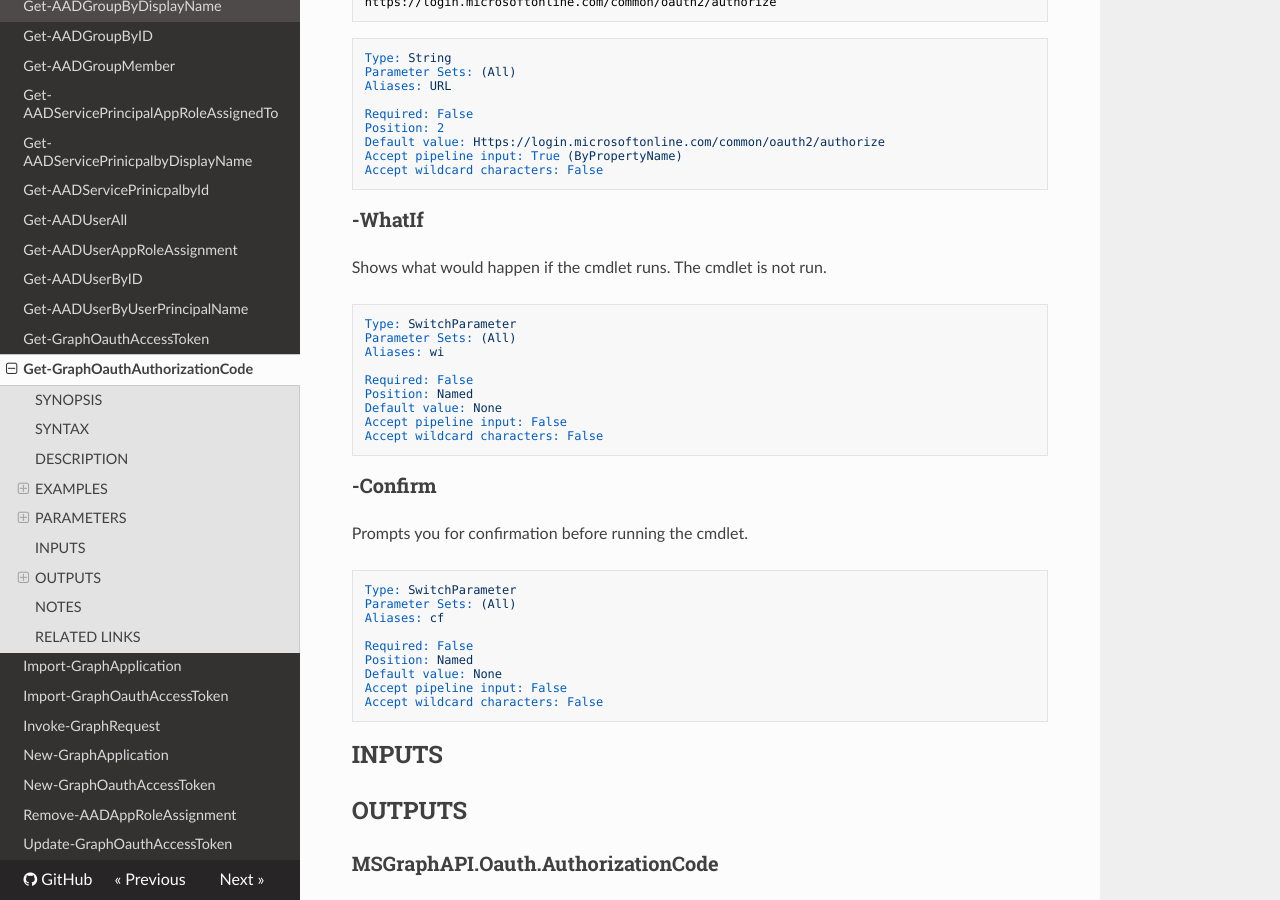
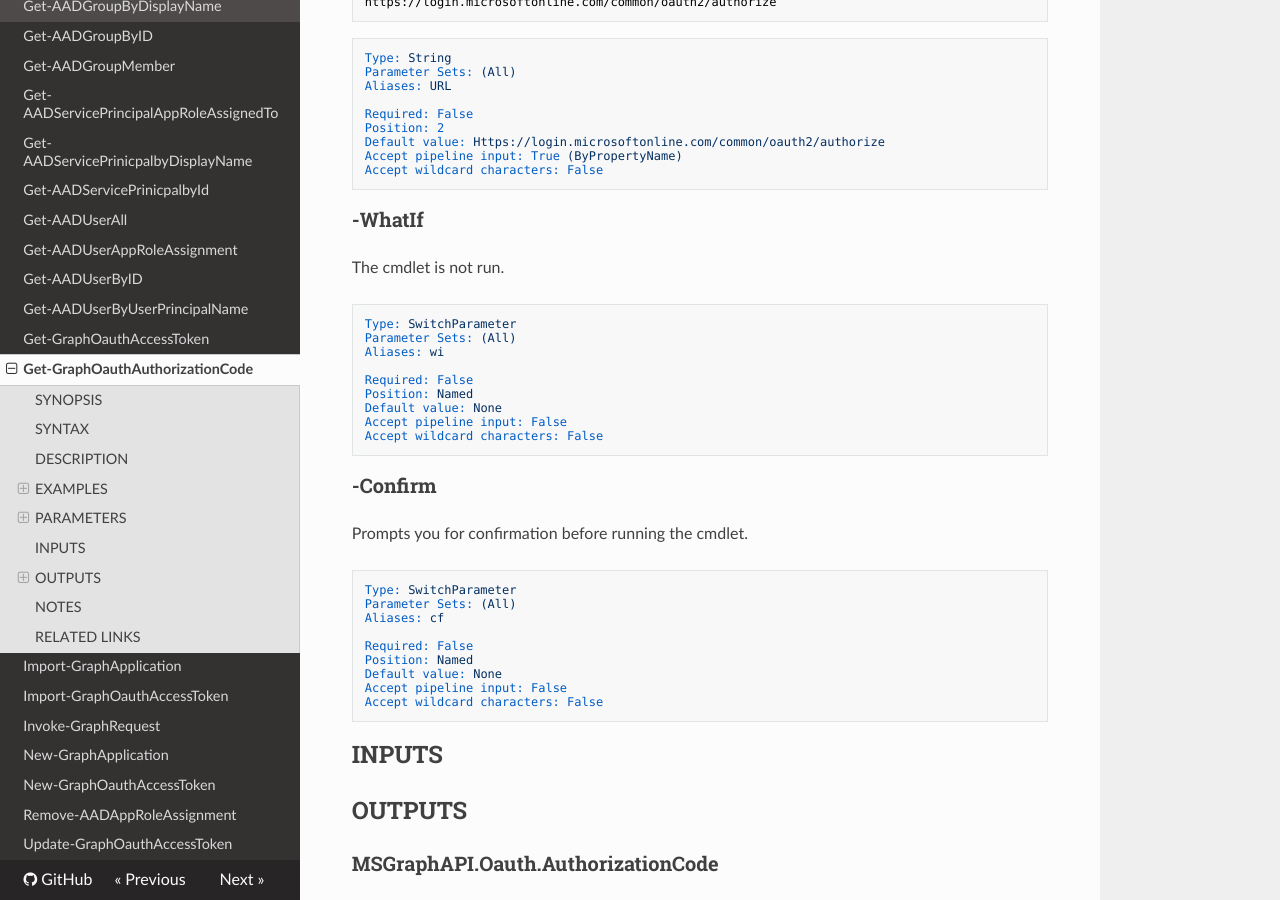
Before and after one commit to markekraus/PSMSGraph, an MkDocs documentation site: the page built from docs/functions/Get-GraphOauthAuthorizationCode.md, in a window 1280 px wide and 900 px high, scrolled down 1176 px. Built offline with MkDocs 1.6.1, drawn with Linux system fonts in a browser that asks for light colours; nearby versions of some CDN libraries; old or Windows-style settings are respelled for this version of MkDocs.

````diff
--- a/docs/functions/Get-GraphOauthAuthorizationCode.md
+++ b/docs/functions/Get-GraphOauthAuthorizationCode.md
@@ -58,7 +58,6 @@ Accept wildcard characters: False
 ```
 
 ### -WhatIf
-Shows what would happen if the cmdlet runs.
 The cmdlet is not run.
 
 ```yaml
````
Also changed, not shown: 1 other file.
